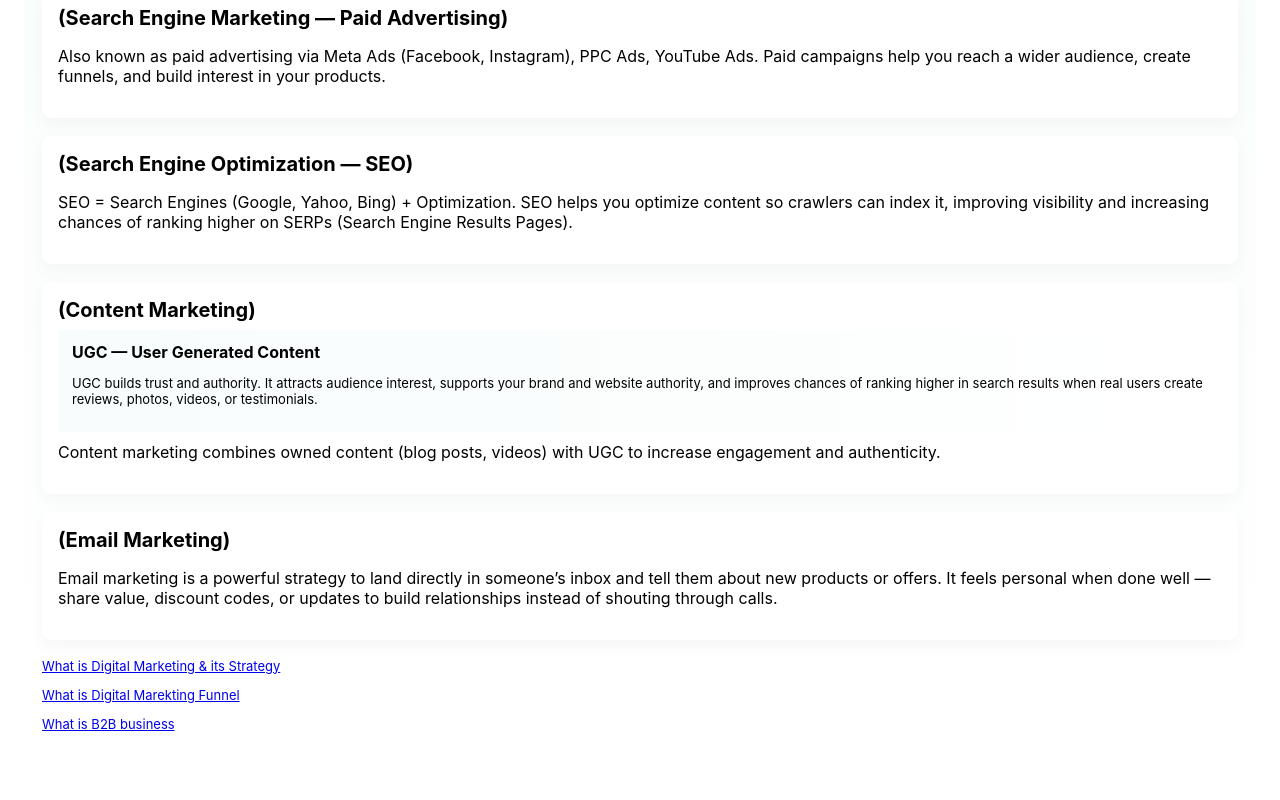
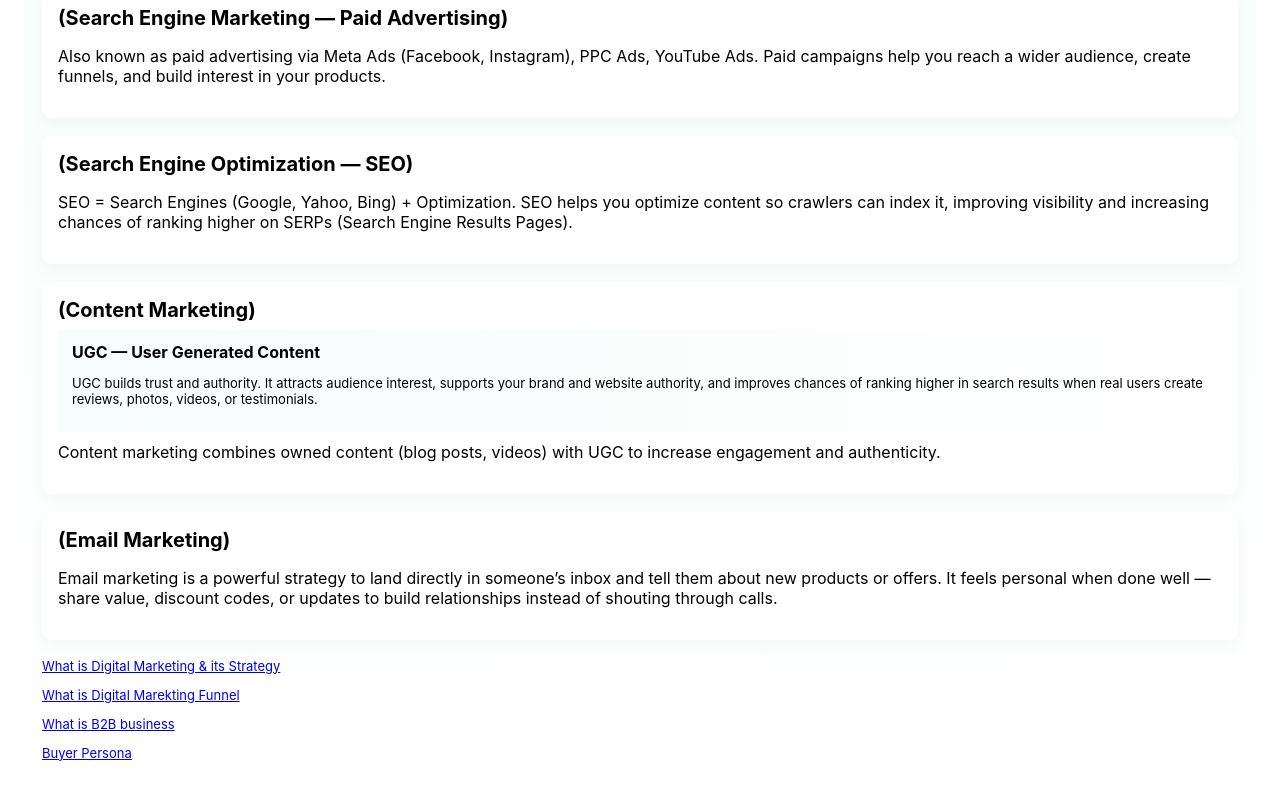
Before and after one commit to AnooshaAhmed-jpg/What-is-Digital-Marketing-its-types, a plain HTML site: page index.html in a window 1280 px wide. Shown: the part 746-1546 px from the top of the page. Drawn offline with Linux system fonts and the light colour scheme.

Commit message:
Update index.html

```diff
--- a/index.html
+++ b/index.html
@@ -124,6 +124,9 @@ height="0" width="0" style="display:none;visibility:hidden"></iframe></noscript>
         <p>
           <a href=https://anooshaahmed-jpg.github.io/B2B-business/> What is B2B business</a>
         </p>
+        <p>
+          <a href=https://anooshaahmed-jpg.github.io/Buyer-Persona-Funnel-/> Buyer Persona</a>
+        </p>
       </footer>
     </main>
   </div>
```
